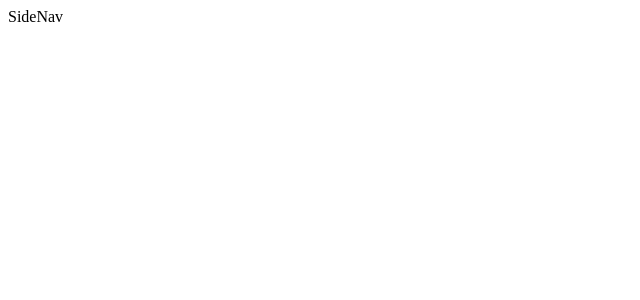
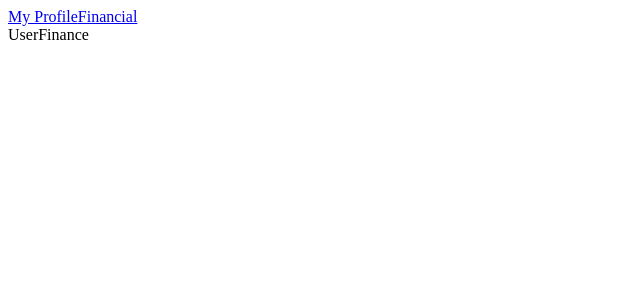
Before and after one commit to Bradzerafa/career-track, a React (Create React App) app: page /userFinance in a window 1280 px wide. Shown: the top 300 px of the page, without its empty margins (0-640 px from the left). Built offline with nearby package versions, Linux system fonts and the light colour scheme.

Commit message:
Basic Routing added for Profile and finance pages.

```diff
--- /dev/null
+++ b/src/components/finance/UserFinance.js
@@ -0,0 +1,9 @@
+import React from "react";
+
+class UserFinance extends React.Component {
+  render() {
+    return <div>UserFinance</div>;
+  }
+}
+
+export default UserFinance;
--- a/src/components/webapp/SideNav.js
+++ b/src/components/webapp/SideNav.js
@@ -1,8 +1,20 @@
 import React from "react";
+import { BrowserRouter, Route, Link } from "react-router-dom";
+import UserProfile from "./UserProfile";
+import UserFinance from "../finance/UserFinance";
 
 class SideNav extends React.Component {
   render() {
-    return <div>SideNav</div>;
+    return (
+      <div>
+        <BrowserRouter>
+          <Link to="userProfile">My Profile</Link>
+          <Link to="userFinance">Financial</Link>
+          <Route path="/userProfile" exact component={UserProfile} />
+          <Route path="/userFinance" exact component={UserFinance} />
+        </BrowserRouter>
+      </div>
+    );
   }
 }
 
--- /dev/null
+++ b/src/components/webapp/UserProfile.js
@@ -0,0 +1,9 @@
+import React from "react";
+
+class UserProfile extends React.Component {
+  render() {
+    return <div>User Profile</div>;
+  }
+}
+
+export default UserProfile;
```
